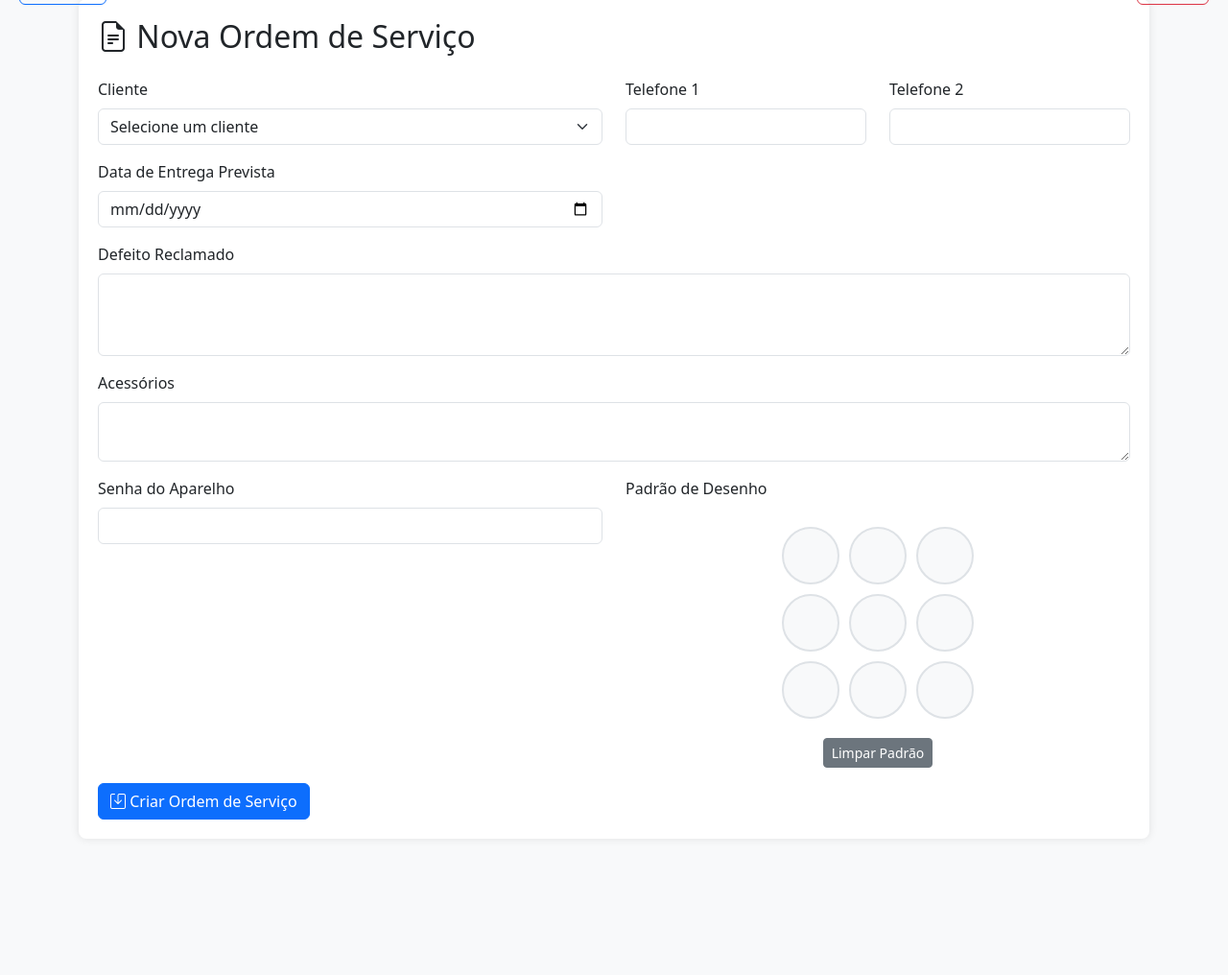
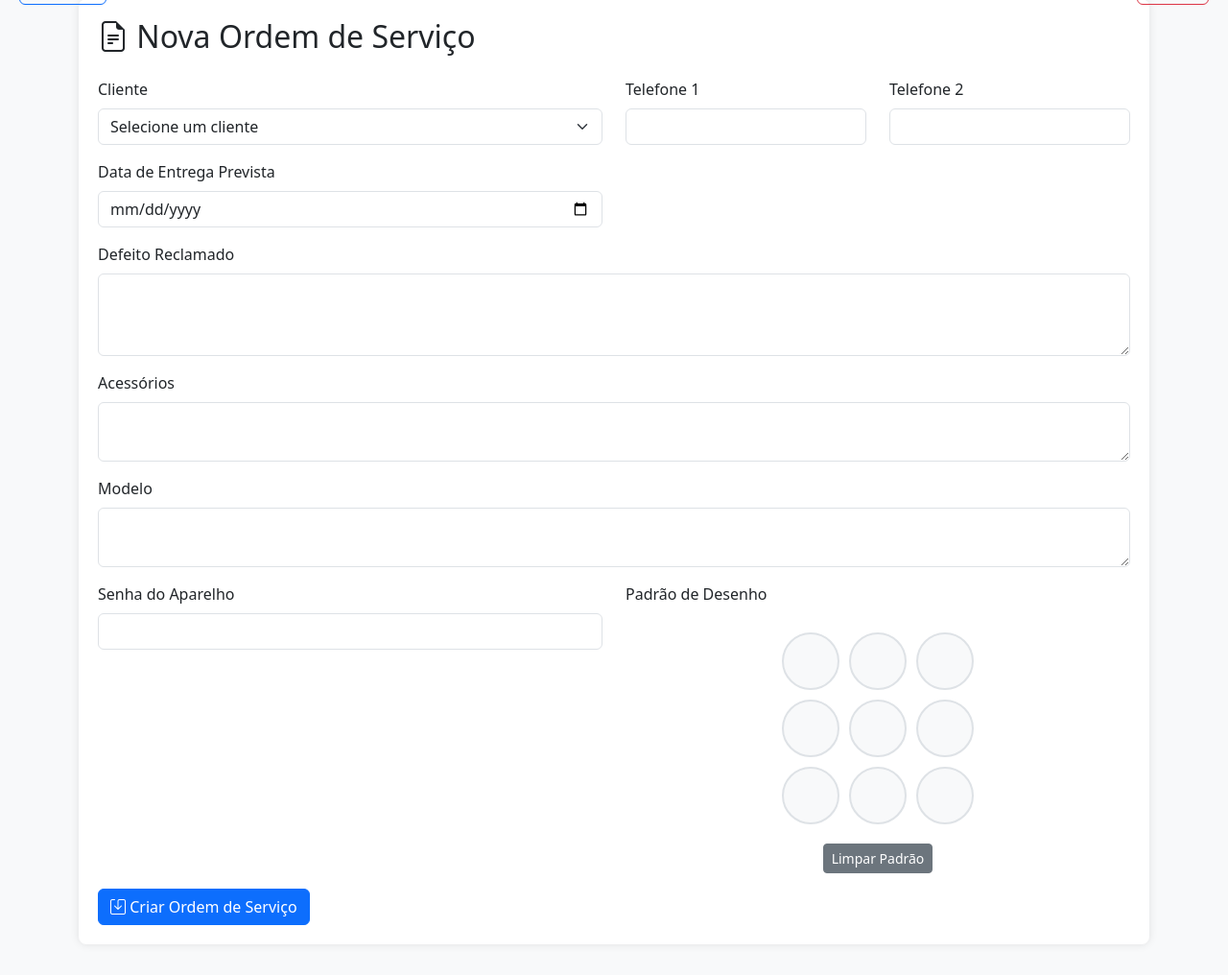
Before and after one commit to wvv999/Sistema, a PHP site: page /service_order.php in a window 1280 px wide. Shown: the part 53-1069 px from the top of the page at 96% size. Before the commit the page ends 907 px from the top, so only its background shows below. Run offline with PHP 8.4, Linux system fonts and the light colour scheme; the visitor is signed in with stand-in values (Sample User, id 1); tables that the repository leaves empty or names only in its code hold one stand-in row (values such as "Sample post"); some libraries are stand-ins or nearby versions.

Commit message:
device_model

```diff
--- a/search_order.php
+++ b/search_order.php
@@ -30,6 +30,7 @@ try {
                 so.accessories,
                 so.device_password,
                 so.pattern_password,
+                so.device_model,
                 c.name as client_name,
                 c.phone1,
                 c.phone2
--- a/service_order.php
+++ b/service_order.php
@@ -43,6 +43,7 @@ if ($_SERVER["REQUEST_METHOD"] == "POST") {
         $accessories = $_POST['accessories'];
         $device_password = $_POST['device_password'];
         $pattern_password = $_POST['pattern_password'];
+        $device_model = $_POST['device_model'];
 
         // Encontra o menor ID disponível com bloqueio para evitar race conditions
         $stmt = $db->query("
@@ -213,6 +214,12 @@ if ($_SERVER["REQUEST_METHOD"] == "POST") {
                         <textarea class="form-control" id="accessories" name="accessories" rows="2"></textarea>
                     </div>
 
+                    <!-- Modelo do aparelho -->
+                    <div class="col-12 mb-3">
+                        <label for="device_model" class="form-label">Modelo</label>
+                        <textarea class="form-control" id="device_model" name="device_model" rows="2"></textarea>
+                    </div>
+
                     <!-- Senha Numérica -->
                     <div class="col-md-6 mb-3">
                         <label for="device_password" class="form-label">Senha do Aparelho</label>
```
